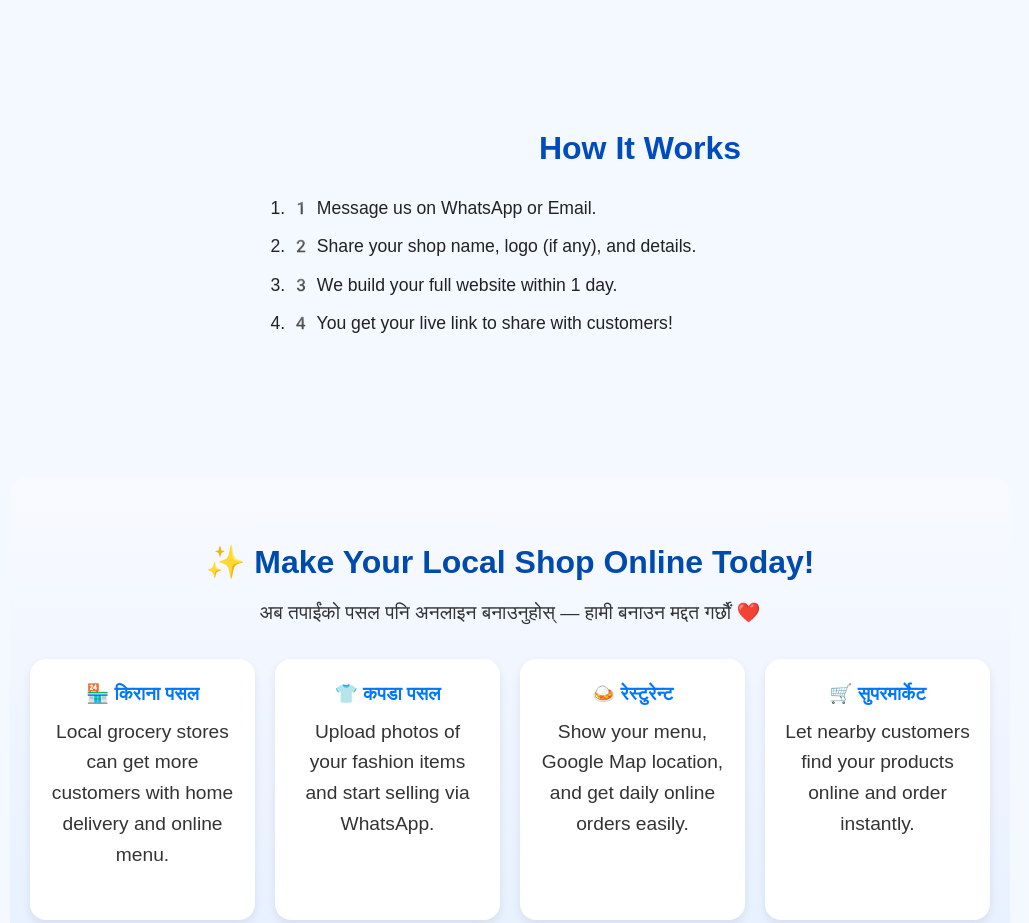
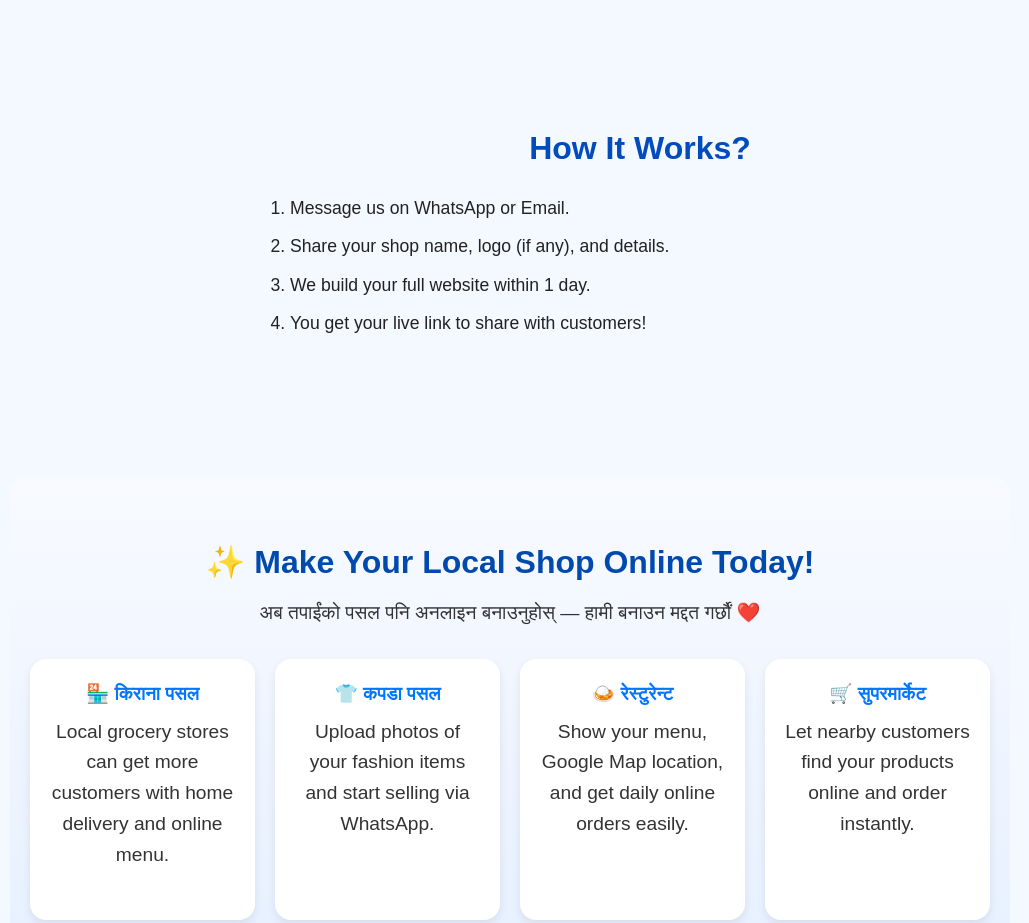
Before and after one commit to MoonsunCreations/DemoStore, a plain HTML site: page index.html in a window 1280 px wide. Shown: the part 1320-2243 px from the top of the page, without its empty margins (0-1029 px from the left). Drawn offline with Linux system fonts and the light colour scheme.

Commit message:
Update index.html

```diff
--- a/index.html
+++ b/index.html
@@ -381,12 +381,12 @@
   </section>
 
   <section id="process">
-    <h2>How It Works</h2>
+    <h2>How It Works?</h2>
     <ol class="steps">
-      <li>1️ Message us on WhatsApp or Email.</li>
-      <li>2️ Share your shop name, logo (if any), and details.</li>
-      <li>3️ We build your full website within 1 day.</li>
-      <li>4️ You get your live link to share with customers!</li>
+      <li> Message us on WhatsApp or Email.</li>
+      <li> Share your shop name, logo (if any), and details.</li>
+      <li> We build your full website within 1 day.</li>
+      <li> You get your live link to share with customers!</li>
     </ol>
   </section><section class="creative-section">
   <h2>✨ Make Your Local Shop Online Today!</h2>
@@ -440,7 +440,7 @@
   </section>
 
   <footer>
-    <p>© 2025 Moonsun Demo Store • Made in Nepal 🇳🇵</p>
+    <p>© 2025 Moonsun Demo Store • Made in Nepal 🇳🇵 Love from GP and MP</p>
     <p>Contact: <a href="mailto:moonsunofficial7@gmail.com">moonsunofficial7@gmail.com</a> •
        <a href="https://facebook.com/MoonsunPandey" target="_blank">Facebook</a> •
        <a href="tel:+9779841830231">+977 9841830231</a></p>
@@ -464,7 +464,7 @@
   document.querySelectorAll('.fade-in').forEach(el => observer.observe(el));
 </script>
   <p style="text-align:center; font-size:1rem; color:#333; margin-top:40px;">
-🇳🇵 Designed in Nepal • Perfect for every Nepali shop owner
+☆🇳🇵 Designed in Nepal • Perfect for every Nepali shop owner☆
 </p>
 </body>
 </html>
```
